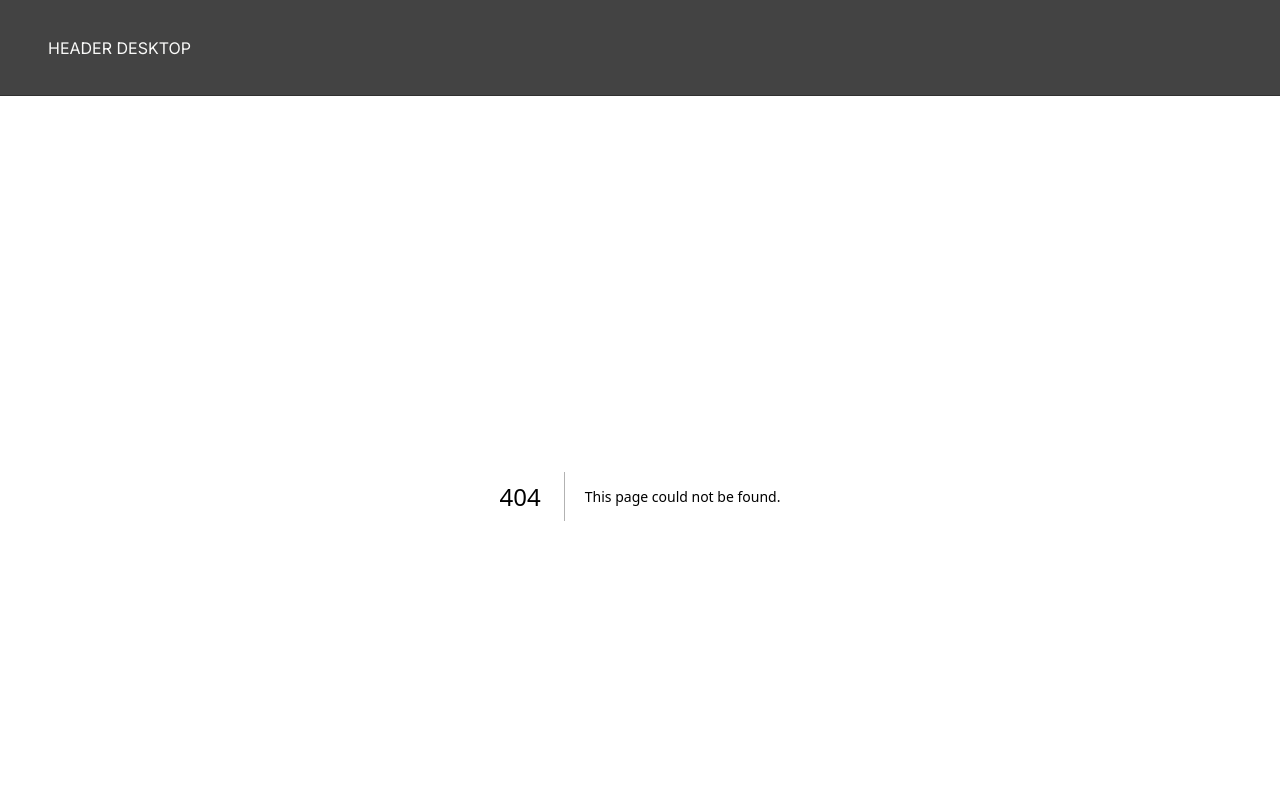
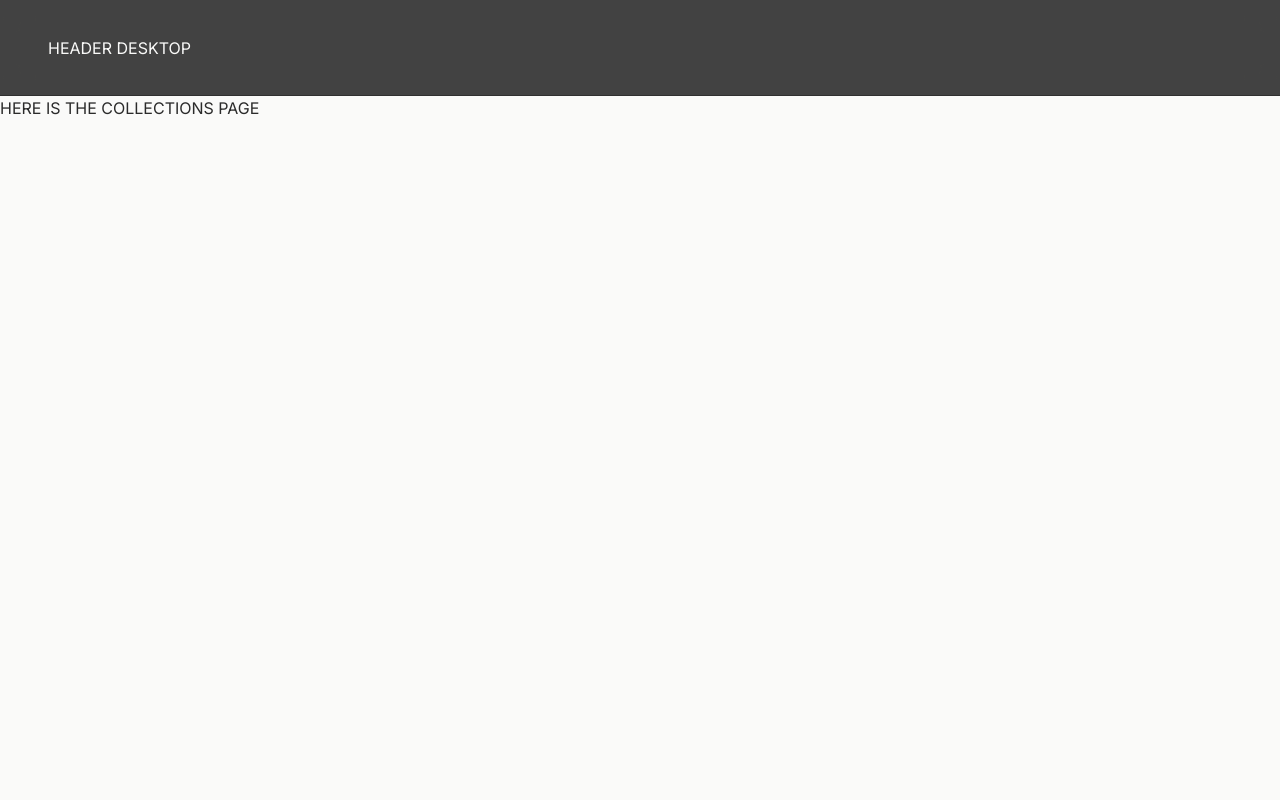
Before and after one commit to grasshousedev/Hydrogen-Next.js, a Next.js app: page /collections in a window 1280 px wide. Before the commit this address had no page. Shown: the top 800 px of the page. Built offline with nearby package versions, Linux system fonts and the light colour scheme.

Commit message:
Add placeholder page for /collections (#58)

```diff
--- /dev/null
+++ b/app/collections/page.tsx
@@ -0,0 +1,7 @@
+export default function Collections() {
+    return (
+      <>
+        HERE IS THE COLLECTIONS PAGE
+      </>
+    )
+  }
```
